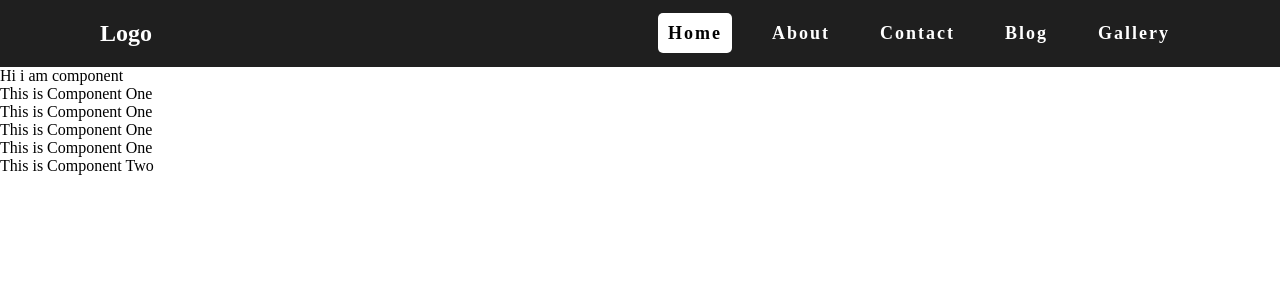
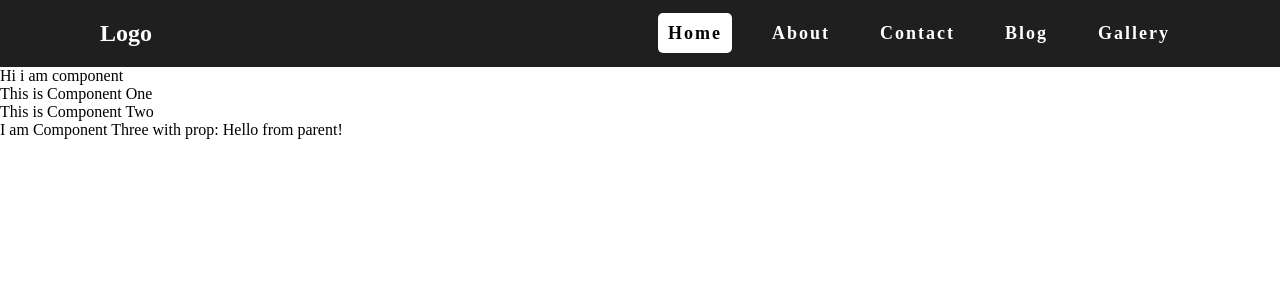
Before and after one commit to HMZeeshanLatif/Vue-Templets, a Vue app: page / in a window 1280 px wide. Shown: the top 300 px of the page. Built offline with nearby package versions, Linux system fonts and the light colour scheme.

Commit message:
Passing Props

```diff
--- a/src/App.vue
+++ b/src/App.vue
@@ -1,6 +1,6 @@
 <script>
 import ResponsiveHeader from "./components/Responsiveheader/ResponsiveHeader.vue";
-import {ComponentOne,ComponentTwo} from './components/Footerss/index.vue'
+import {ComponentOne,ComponentTwo,ComponentThree} from './components/Footerss/index.vue'
 import  Test from './components/TestCom/test.vue'
 
 export default {
@@ -10,19 +10,18 @@ export default {
     Test,
     ComponentOne,
     ComponentTwo,
+    ComponentThree,
   }
 }
 </script>
 
 <template>
   <div>
-   <ResponsiveHeader/>
-   <Test/>
-   <ComponentOne/>
-   <ComponentTwo/>
-
-
-
+    <ResponsiveHeader/>
+    <Test/>
+    <ComponentOne/>
+    <ComponentTwo/>
+    <ComponentThree my-prop="Hello from parent!"/> <!-- Pass prop to ComponentThree -->
   </div>
 </template>
 
--- a/src/components/Footerss/index.vue
+++ b/src/components/Footerss/index.vue
@@ -1,21 +1,29 @@
-<template></template>
+<template>
+  <div>
+
+  </div>
+</template>
 
 <script>
 import { defineComponent } from "vue";
 const ComponentOne = defineComponent({
   template: `
   <div>This is Component One</div>
-  <div>This is Component One</div>
-  <div>This is Component One</div>
-  <div>This is Component One</div>
   `,
 });
 
 const ComponentTwo = defineComponent({
   template: `<div>This is Component Two</div>`,
-
 });
-export { ComponentOne, ComponentTwo };
+const ComponentThree = defineComponent({
+  template: `<div>I am Component Three with prop: {{ myProp }}</div>`,
+  props: {
+    myProp: {
+      type: String, // Define the type of the prop
+    },
+  },
+});
+export { ComponentOne, ComponentTwo, ComponentThree };
 </script>
 
 <style>
```
